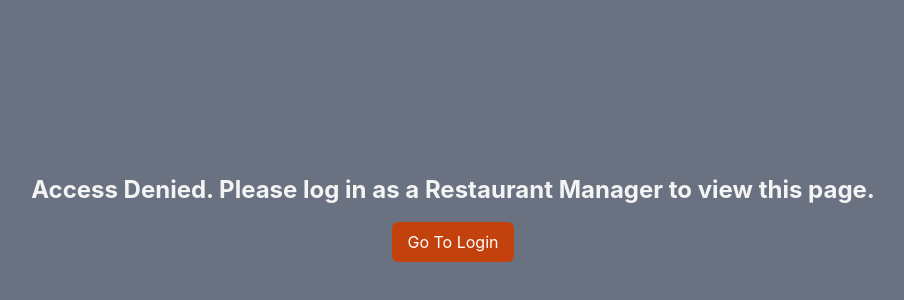
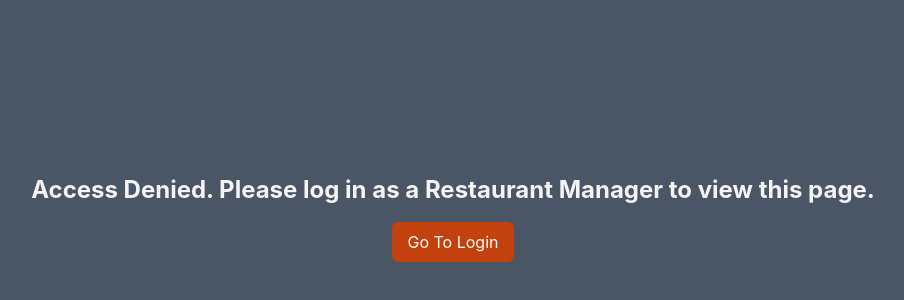
Before and after one commit to tpriyanshu60commits/Cravings, a React (Vite) app in the folder client/: page /rider-dashboard in a window 1280 px wide. Shown: the part 182-482 px from the top of the page, without its empty margins (187-1091 px from the left). Built offline with nearby package versions, Linux system fonts and the light colour scheme; no server answers.

Commit message:
dashboard Ui Update

```diff
--- a/client/src/pages/dashboard/RiderDashboard.jsx
+++ b/client/src/pages/dashboard/RiderDashboard.jsx
@@ -16,7 +16,7 @@ const RiderDashboard = () => {
   if (!isLogin || role !== "rider") {
     return (
       <>
-        <div className="h-screen bg-gray-500 bg-cover bg-center">
+        <div className="h-screen bg-gray-600 bg-cover bg-center">
           <div className="h-full backdrop-blur-lg flex flex-col items-center justify-center">
             <h1 className="text-2xl font-bold text-(--color-neutral-content)">
               Access Denied. Please log in as a Restaurant Manager to view this
```
